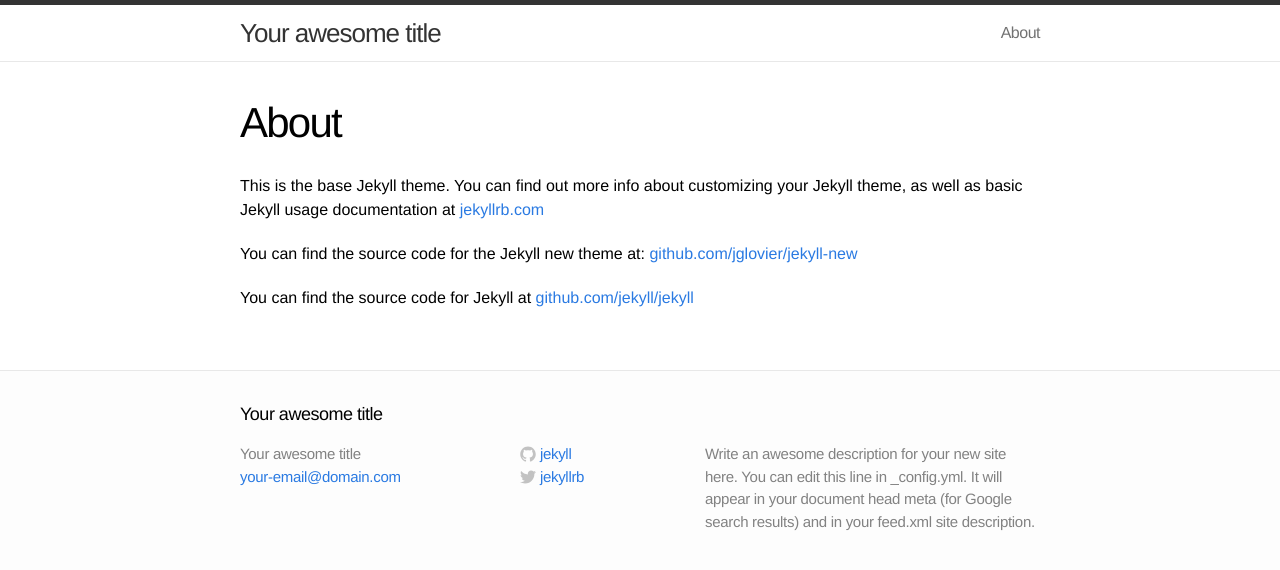
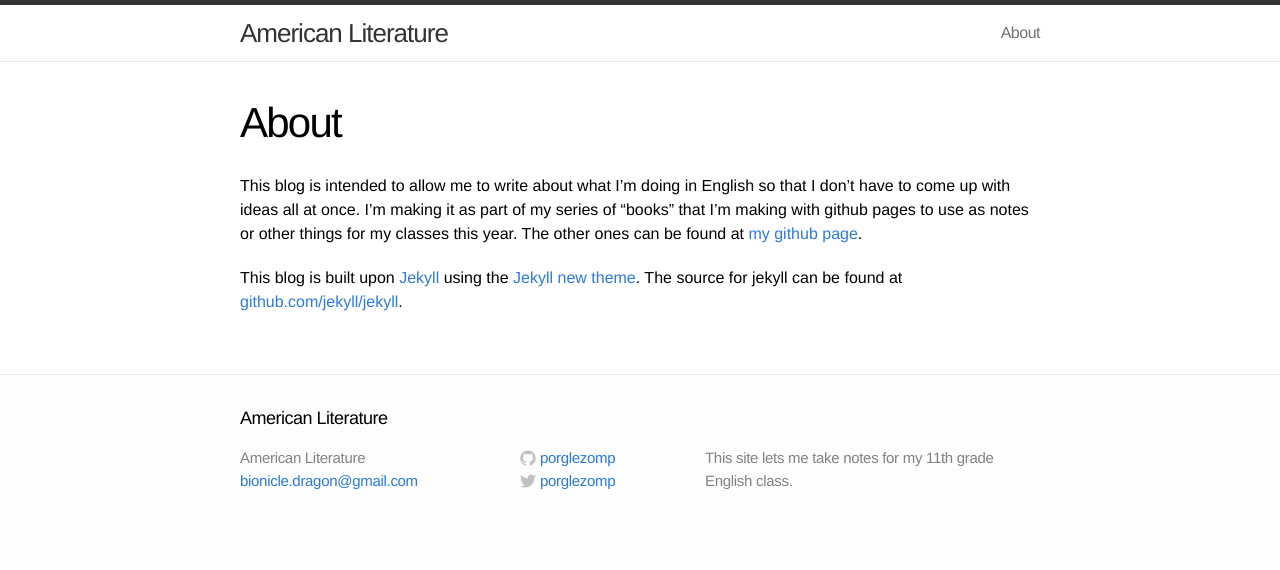
Before and after one commit to porglezomp/am-lit, a Jekyll site: the page built from about.md, in a window 1280 px wide. Shown: the top 570 px of the page. Built offline with Jekyll 4.4.1, drawn with Linux system fonts in a browser that asks for light colours.

Commit message:
Add blog info
Add blog info into _config.yml
Update about.md to be more useful

```diff
--- a/_config.yml
+++ b/_config.yml
@@ -1,11 +1,11 @@
 # Site settings
-title: Your awesome title
-email: your-email@domain.com
-description: "Write an awesome description for your new site here. You can edit this line in _config.yml. It will appear in your document head meta (for Google search results) and in your feed.xml site description."
+title: American Literature
+email: bionicle.dragon@gmail.com
+description: "This site lets me take notes for my 11th grade English class."
 baseurl: ""
-url: "http://yourdomain.com"
-twitter_username: jekyllrb
-github_username:  jekyll
+url: "http://porglezomp.github.io/am-lit"
+twitter_username: porglezomp
+github_username:  porglezomp
 
 # Build settings
 markdown: kramdown
--- a/about.md
+++ b/about.md
@@ -4,8 +4,6 @@ title: About
 permalink: /about/
 ---
 
-This is the base Jekyll theme. You can find out more info about customizing your Jekyll theme, as well as basic Jekyll usage documentation at [jekyllrb.com](http://jekyllrb.com/)
+This blog is intended to allow me to write about what I'm doing in English so that I don't have to come up with ideas all at once. I'm making it as part of my series of "books" that I'm making with github pages to use as notes or other things for my classes this year. The other ones can be found at [my github page](https://porglezomp.github.io).
 
-You can find the source code for the Jekyll new theme at: [github.com/jglovier/jekyll-new](https://github.com/jglovier/jekyll-new)
-
-You can find the source code for Jekyll at [github.com/jekyll/jekyll](https://github.com/jekyll/jekyll)
+This blog is built upon [Jekyll](jekyllrb.com) using the [Jekyll new theme](github.com/jglovier/jekyll-new). The source for jekyll can be found at [github.com/jekyll/jekyll](https://github.com/jekyll/jekyll).
```
Also changed, not shown: _posts/2014-09-01-day-before-school.md (added, +18 -0 lines), _posts/2014-09-01-welcome-to-jekyll.markdown (deleted, +0 -24 lines).
